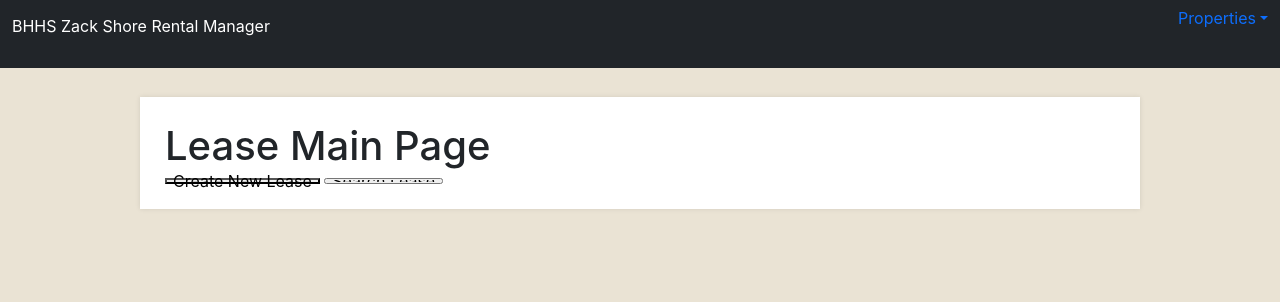
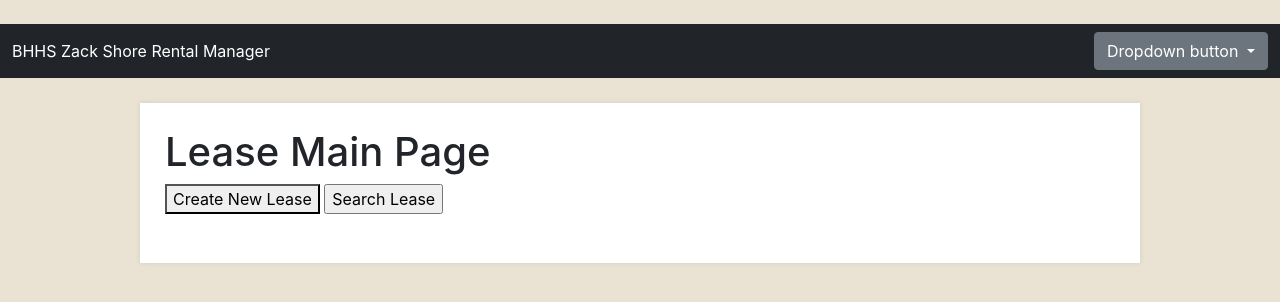
Before and after one commit to Jasontibaldo/SoftwareEngineering, a Flask app: page /leaseMainPage in a window 1280 px wide. Shown: the top 302 px of the page. Run offline with Flask 2, Linux system fonts and the light colour scheme; some libraries are stand-ins or nearby versions.

Commit message:
After 2 months of trying: working dropdown

```diff
--- a/pythonlogin/templates/layout.html
+++ b/pythonlogin/templates/layout.html
@@ -5,10 +5,10 @@
 		<title>{% block title %}{% endblock %}</title>
 		<link rel="stylesheet" href="{{ url_for('static', filename='style.css') }}">
 		<link rel="stylesheet" href="all.css">
-		<link rel="stylesheet" href="{{ url_for('static', filename='bootstrap.css') }}"
-		<script src="https://code.jquery.com/jquery-3.4.1.min.js"></script>
-		<script src="https://cdnjs.cloudflare.com/ajax/libs/popper.js/1.14.7/umd/popper.min.js"></script>
-		<script src="https://stackpath.bootstrapcdn.com/bootstrap/4.3.1/js/bootstrap.min.js"></script>
+		<link rel="stylesheet" href="{{ url_for('static', filename='bootstrap.css') }}">
+		<meta name="viewport" content="width=device-width, initial-scale=1">
+		<link href="https://cdn.jsdelivr.net/npm/bootstrap@5.0.0/dist/css/bootstrap.min.css" rel="stylesheet" >
+    	<script src="https://cdn.jsdelivr.net/npm/bootstrap@5.0.1/dist/js/bootstrap.min.js" integrity="sha384-Atwg2Pkwv9vp0ygtn1JAojH0nYbwNJLPhwyoVbhoPwBhjQPR5VtM2+xf0Uwh9KtT" crossorigin="anonymous"></script>
 
 	</head>
 
@@ -20,20 +20,19 @@
 
 				<a class="d-flex align-items-center mb-3 mb-md-0 me-md-auto text-white text-decoration-none" href="{{ url_for('home') }}">BHHS Zack Shore Rental Manager</a>
 
-				<ul class="navbar-nav">
-					<li class="nav-item dropdown">
-						<a class="nav-link dropdown-toggle" data-toggle="dropdown" href="#">Properties</a>
-						<ul class="dropdown-menu">
-							<li> <a class="dropdown-item" href="{{ url_for('newProperty') }}">Create Property </a></li>
-							<li><a class="dropdown-item" href="{{ url_for('searchPropertyPage') }}">Search Property< /a></li>
-						</ul>
-					</li>
-				</ul>
-
-			</header>
+				<div class="dropdown">
+					<button class="btn btn-secondary dropdown-toggle" type="button" id="dropdownMenuButton1" data-bs-toggle="dropdown" aria-expanded="false">
+					  Dropdown button
+					</button>
+					<ul class="dropdown-menu" aria-labelledby="dropdownMenuButton1">
+					  <li><a class="dropdown-item" href="#">Action</a></li>
+					  <li><a class="dropdown-item" href="#">Another action</a></li>
+					  <li><a class="dropdown-item" href="#">Something else here</a></li>
+					</ul>
+				  </div>
 
 			</div>
-		</div>
+
 		</nav>
 		<div class="content">
 			{% block content %}{% endblock %}
```
